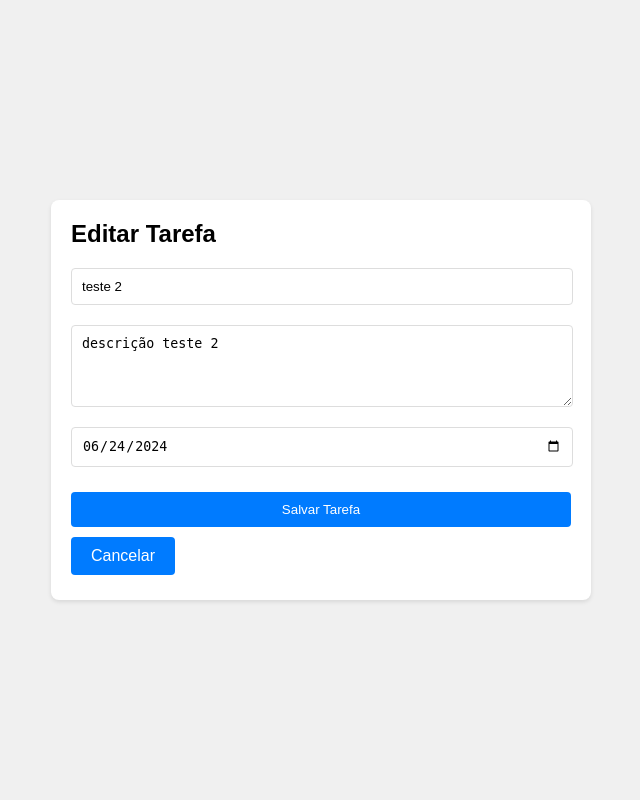
After one commit to FrancimarAlexandre/django_framework, a Django app: template TO-DO-LIST/ListApp/templates/editartarefa.html in a window 1280 px wide. The commit adds this page. Shown: the whole page, without its empty margins (319-959 px from the left). Run offline with Django 5.2, Linux system fonts and the light colour scheme; the template is opened without the code that fills it: values that come from a table or form of the project are taken from there, others are empty; data comes from the database, SQL or seed files in the repository.

Commit message:
funcionalidade editar

```diff
--- a/TO-DO-LIST/ListApp/models.py
+++ b/TO-DO-LIST/ListApp/models.py
@@ -2,13 +2,14 @@ from django.db import models
 
 # Create your models here.
 
+
+
 class Tarefa(models.Model):
-    titulo = models.CharField(max_length = 55)
+    titulo = models.CharField(max_length=200, null=False, blank=False)
     descricao = models.TextField()
-    data_criacao = models.DateField(auto_now_add = True)
-    data_tarefa = models.DateField(auto_now_add = False)
-    data_concluido = models.DateField(null=True)
-    concluida = models.BooleanField(default = False)
+    data_tarefa = models.DateField()
+    data_concluido = models.DateTimeField(null=True, blank=True)
+    concluida = models.BooleanField(default=False)
 
     def __str__(self):
         return self.titulo
--- /dev/null
+++ b/TO-DO-LIST/ListApp/templates/editartarefa.html
@@ -0,0 +1,77 @@
+<!DOCTYPE html>
+<html lang="pt-br">
+<head>
+    <meta charset="UTF-8">
+    <meta name="viewport" content="width=device-width, initial-scale=1.0">
+    <title>Lista de Tarefas - Editar</title>
+    <style>
+        body {
+            font-family: Arial, sans-serif;
+            margin: 0;
+            padding: 0;
+            display: flex;
+            justify-content: center;
+            align-items: center;
+            height: 100vh;
+            background-color: #f0f0f0;
+        }
+        .container {
+            width: 100%;
+            max-width: 500px;
+            background-color: #fff;
+            padding: 20px;
+            border-radius: 8px;
+            box-shadow: 0 2px 4px rgba(0, 0, 0, 0.1);
+        }
+        h2 {
+            margin-top: 0;
+        }
+        form {
+            display: flex;
+            flex-direction: column;
+        }
+        input,
+        textarea {
+            margin-bottom: 20px;
+            padding: 10px;
+            border: 1px solid #ddd;
+            border-radius: 4px;
+            width: calc(100% - 20px);
+        }
+        button,
+        .button-link {
+            cursor: pointer;
+            padding: 10px 20px;
+            background-color: #007bff;
+            color: white;
+            border: none;
+            border-radius: 4px;
+            transition: background-color 0.3s;
+            text-align: center;
+            text-decoration: none;
+            display: inline-block;
+            margin: 5px 0;
+        }
+        button:hover,
+        .button-link:hover {
+            background-color: #0056b3;
+        }
+    </style>
+</head>
+<body>
+    <div class="container">
+        <h2>Editar Tarefa</h2>
+        <form id="taskForm" action="{% url 'editar' tarefa.id %}" method="post">
+            {% csrf_token %}
+            {% if error %}
+                <p style="color: red;">{{ error }}</p>
+            {% endif %}
+            <input type="text" id="title" placeholder="Título da Tarefa" name="titulo" required value="{{ tarefa.titulo }}">
+            <textarea id="description" placeholder="Descrição da Tarefa" name="descricao" rows="4" required>{{ tarefa.descricao }}</textarea>
+            <input type="date" id="dueDate" name="data_tarefa" required value="{{ tarefa.data_tarefa|date:'Y-m-d' }}">
+            <button type="submit">Salvar Tarefa</button>
+        </form>
+        <a href="{% url 'tarefa' %}" class="button-link">Cancelar</a>
+    </div>
+</body>
+</html>
```
Also changed, not shown: TO-DO-LIST/ListApp/templates/viewtarefa.html (+10 -4 lines), TO-DO-LIST/ListApp/views.py (+22 -0 lines), TO-DO-LIST/ListApp/migrations/0005_remove_tarefa_data_criacao_and_more.py (added).
